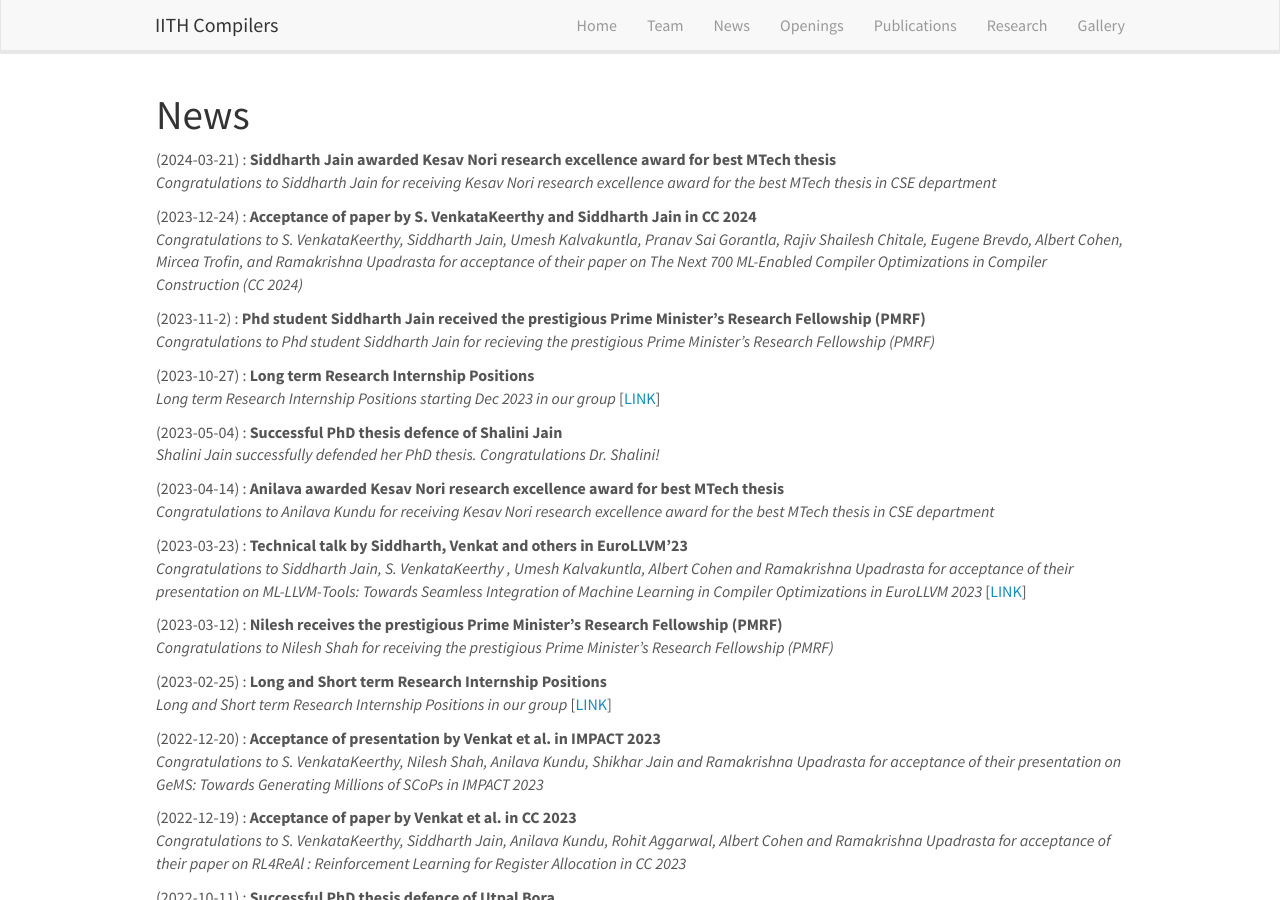
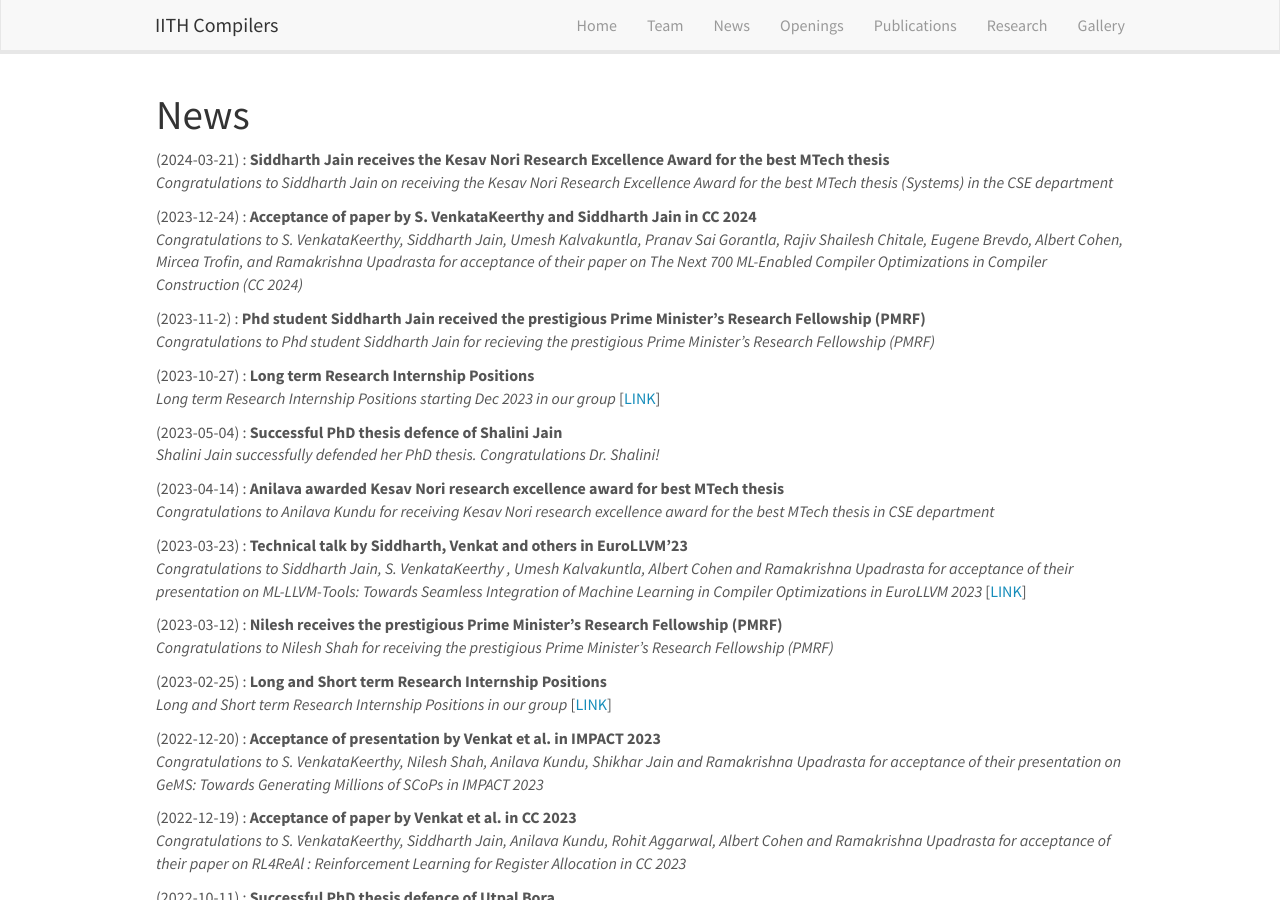
Before and after one commit to utpalbora/compilers.cse.iith.ac.in, a Jekyll site: the page built from _pages/allnews.md, in a window 1280 px wide and 900 px high. Built offline with Jekyll 4.4.1, drawn with Linux system fonts in a browser that asks for light colours; nearby versions of some CDN libraries.

Commit message:
Update news.yml

```diff
--- a/_data/news.yml
+++ b/_data/news.yml
@@ -1,8 +1,8 @@
 - date: 2024-03-21
-  status: "Siddharth Jain awarded Kesav Nori research excellence award for best MTech thesis"
+  status: "Siddharth Jain receives the Kesav Nori Research Excellence Award for the best MTech thesis"
   new: "false"
   url: ""
-  headline: "Congratulations to Siddharth Jain for receiving Kesav Nori research excellence award for the best MTech thesis in CSE department"
+  headline: "Congratulations to Siddharth Jain on receiving the Kesav Nori Research Excellence Award for the best MTech thesis (Systems) in the CSE department"
 
 - date: 2023-12-24
   status: "Acceptance of paper by S. VenkataKeerthy and Siddharth Jain in CC 2024"
```
